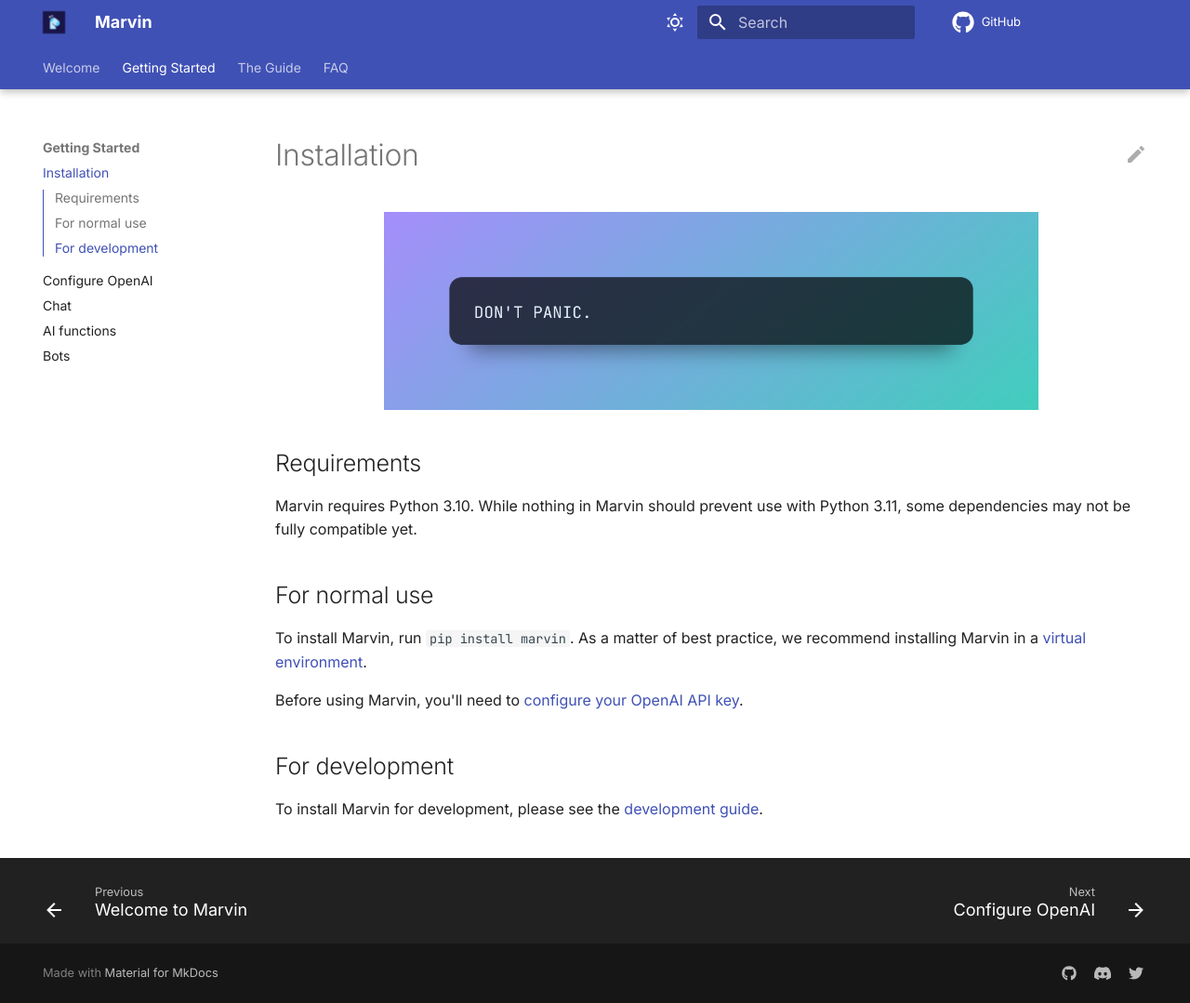
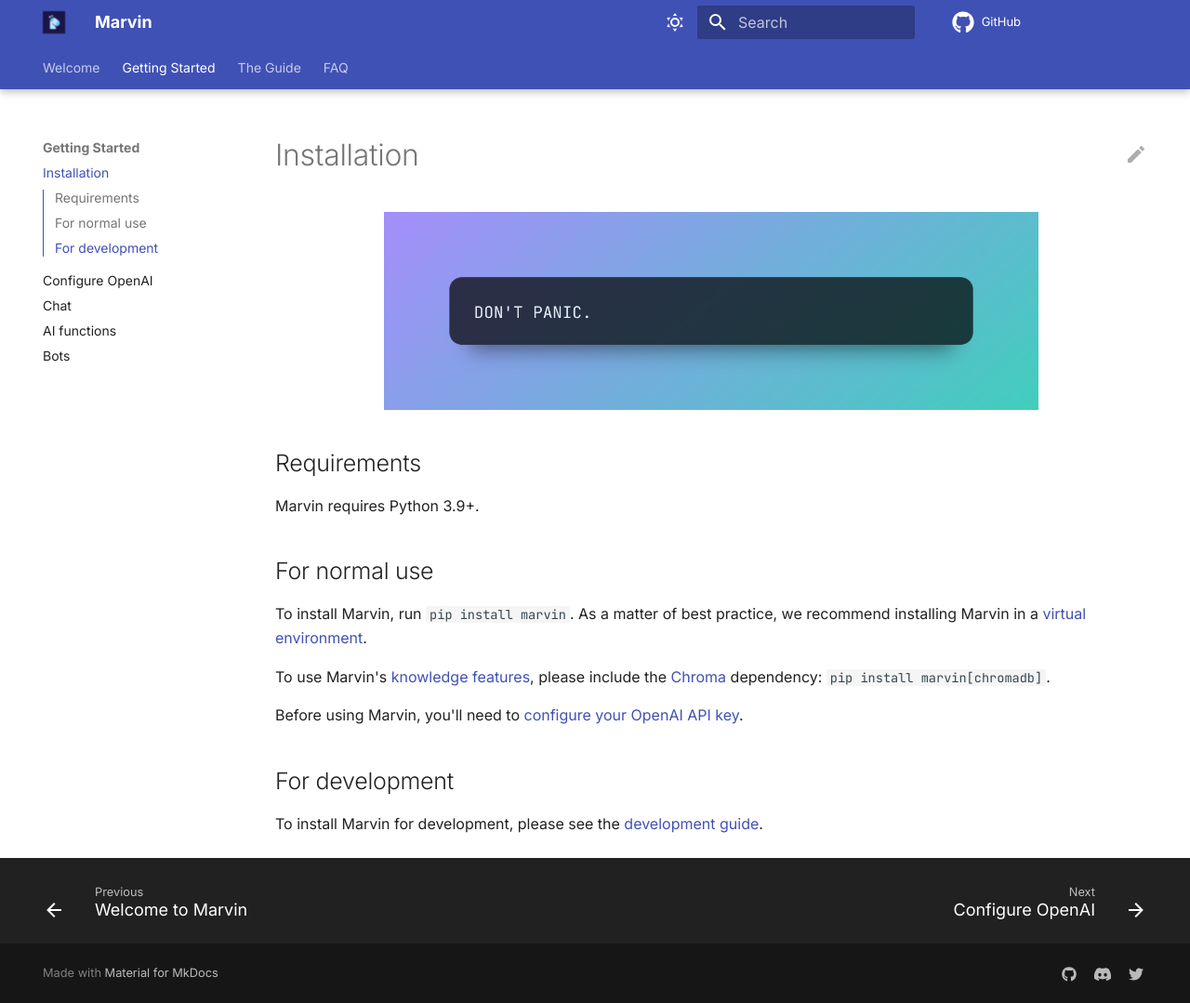
Before and after one commit to PrefectHQ/marvin, an MkDocs documentation site: the page built from docs/getting_started/installation.md, in a window 1280 px wide and 1079 px high. Shown: the whole window at 93% size. Built offline with MkDocs 1.6.1 and Material for MkDocs 9.7.7, drawn with Linux system fonts in a browser that asks for light colours; comment, search, counter and statistics services are not loaded.

Commit message:
Update documentation and workflows

```diff
--- a/.pre-commit-config.yaml
+++ b/.pre-commit-config.yaml
@@ -11,4 +11,4 @@
     hooks:
       - id: black
         args: ["--preview"]
-        language_version: python3.10
+        language_version: python3.9
--- a/docs/getting_started/installation.md
+++ b/docs/getting_started/installation.md
@@ -5,9 +5,11 @@
 
 ## Requirements
 
-Marvin requires Python 3.10. While nothing in Marvin should prevent use with Python 3.11, some dependencies may not be fully compatible yet.
+Marvin requires Python 3.9+.
 ## For normal use
 To install Marvin, run `pip install marvin`. As a matter of best practice, we recommend installing Marvin in a [virtual environment](https://realpython.com/python-virtual-environments-a-primer/).
+
+To use Marvin's [knowledge features](../guide/concepts/infra.md), please include the [Chroma](https://www.trychroma.com/) dependency: `pip install marvin[chromadb]`.
 
 Before using Marvin, you'll need to [configure your OpenAI API key](openai.md).
 
```
Also changed, not shown: 5 other files.
